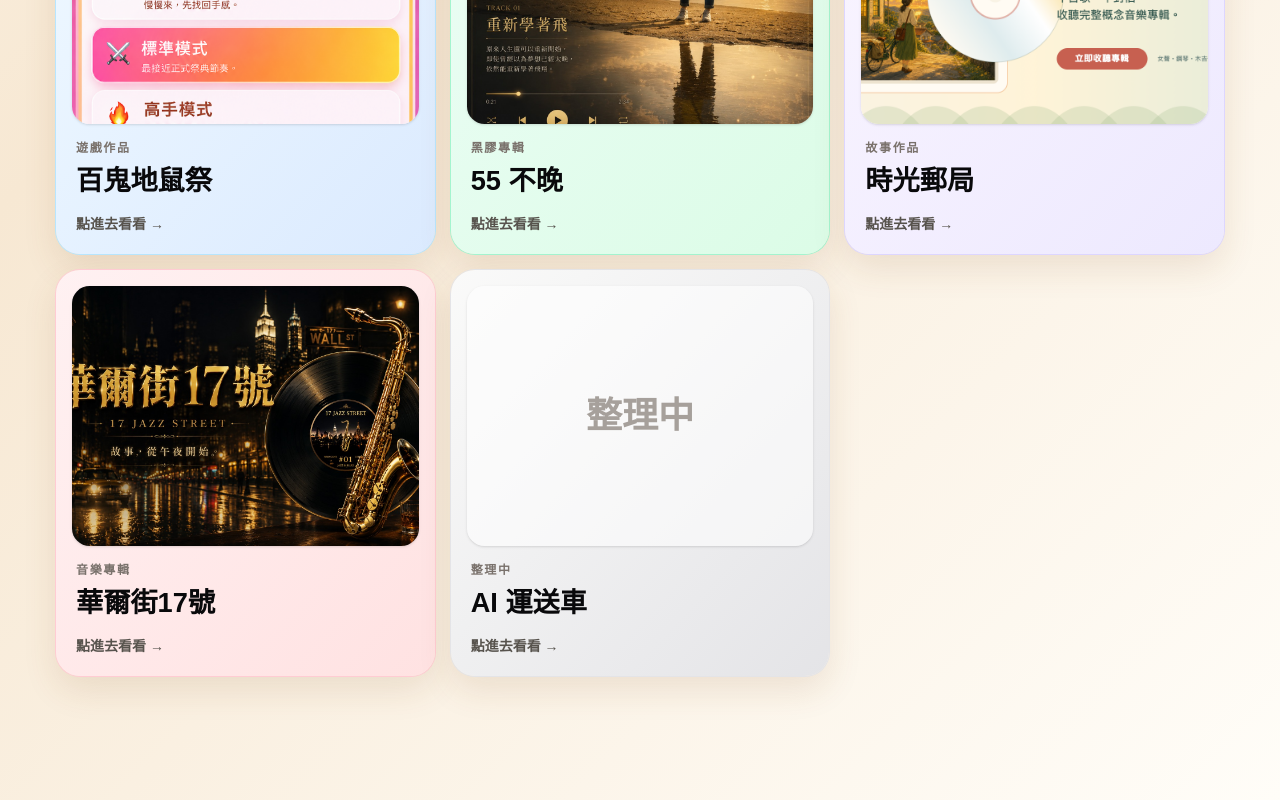
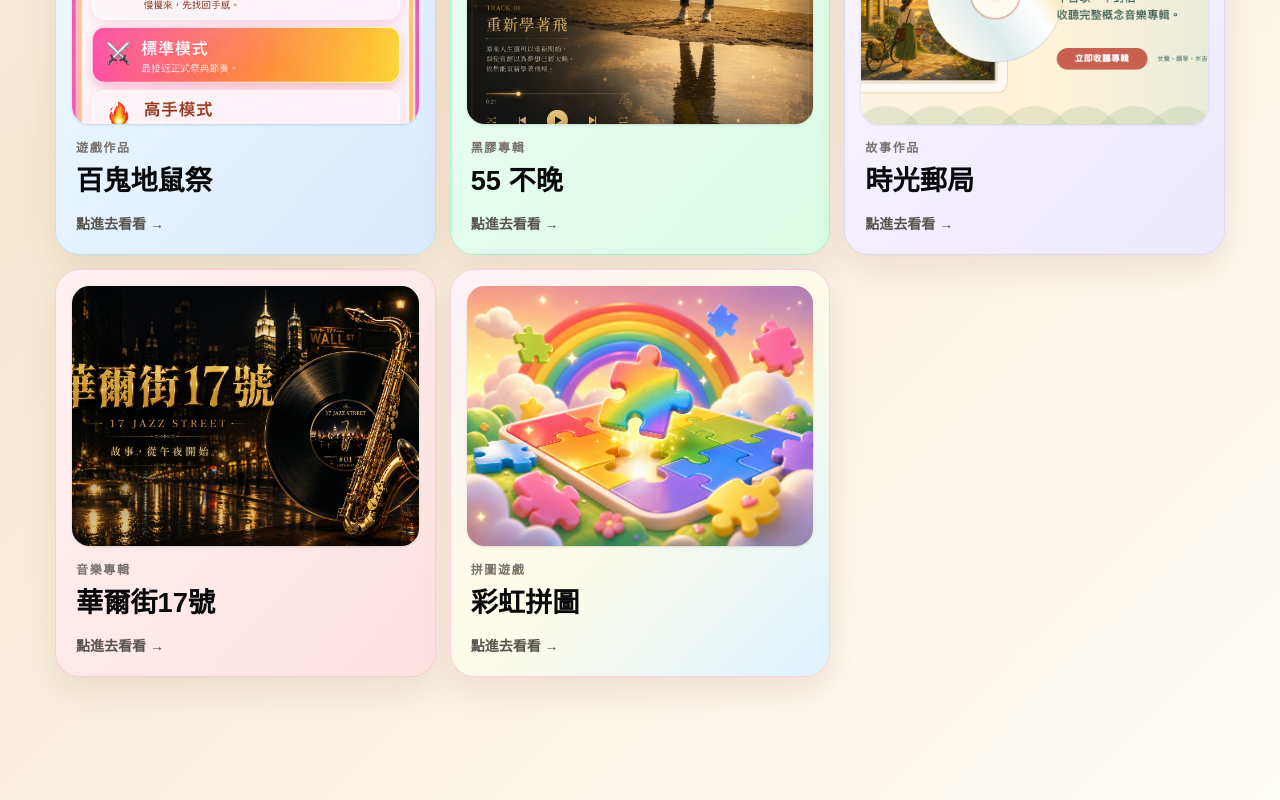
Before and after one commit to b0918800999-svg/jiaping-ai-lab, a Next.js app: page / in a window 1280 px wide. Shown: the part 1148-1948 px from the top of the page. Built offline with nearby package versions, Linux system fonts and the light colour scheme.

Commit message:
加入彩虹拼圖作品入口

```diff
--- a/app/growth/page.tsx
+++ b/app/growth/page.tsx
@@ -58,15 +58,16 @@ const works = [
     tone: "from-rose-50 to-red-100 border-rose-200",
   },
   {
-    id: "ai-truck",
-    emoji: "⬛",
-    title: "AI 運送車",
-    category: "系統作品",
+    id: "rainbow-puzzle",
+    emoji: "🌈",
+    title: "彩虹拼圖",
+    category: "拼圖遊戲",
     description:
-      "把物流、打卡、管理與 AI 想像整理成可以繼續擴充的作品方向。",
-    href: "/ai-truck",
-    action: "整理中",
-    tone: "from-stone-50 to-zinc-200 border-zinc-200",
+      "可愛彩虹系拼圖作品，把遊戲感、色彩和療癒小挑戰放在一起。",
+    cover: "/rainbow-puzzle-cover.png",
+    href: "https://jessica-rainbow-puzzle.vercel.app/",
+    action: "查看作品",
+    tone: "from-pink-50 via-yellow-50 to-sky-100 border-pink-200",
   },
 ];
 
--- a/app/page.tsx
+++ b/app/page.tsx
@@ -5,7 +5,7 @@ const floatingWorks = [
   { name: "時光郵局", position: "right-0 top-[16%] rotate-[7deg]" },
   { name: "華爾街17號", position: "right-6 top-[44%] rotate-[-5deg]" },
   { name: "55 不晚", position: "left-0 top-[52%] rotate-[6deg]" },
-  { name: "打卡系統", position: "left-10 bottom-[10%] rotate-[-4deg]" },
+  { name: "彩虹拼圖", position: "left-10 bottom-[10%] rotate-[-4deg]" },
   { name: "楊家將物流", position: "right-3 bottom-[12%] rotate-[5deg]" },
 ];
 
@@ -39,10 +39,11 @@ const growthCards = [
     tone: "from-rose-50 to-red-100 ring-rose-200",
   },
   {
-    label: "整理中",
-    title: "AI 運送車",
-    href: "/ai-truck",
-    tone: "from-stone-50 to-zinc-200 ring-zinc-200",
+    label: "拼圖遊戲",
+    title: "彩虹拼圖",
+    href: "https://jessica-rainbow-puzzle.vercel.app/",
+    image: "/rainbow-puzzle-cover.png",
+    tone: "from-pink-50 via-yellow-50 to-sky-100 ring-pink-200",
   },
 ];
 
```
Also changed, not shown: public/rainbow-puzzle-cover.png (added).
